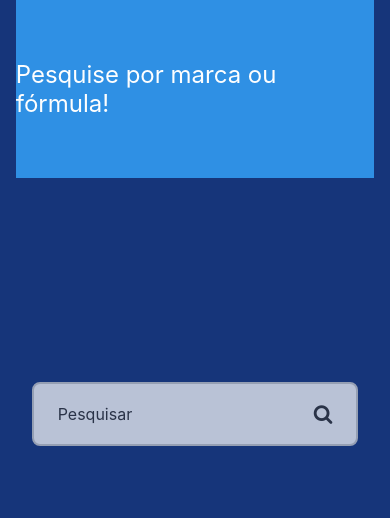
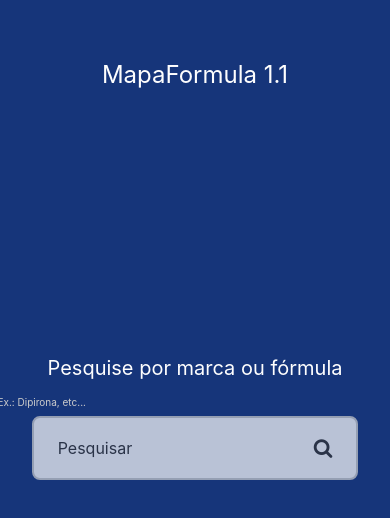
Before and after one commit to iceheadb/app-formula, a React Native app: screen / in a window 390 px wide. Shown: the top 518 px of the page. Built offline with nearby package versions, Linux system fonts and the light colour scheme.

Commit message:
interface update 1.1

```diff
--- a/App.tsx
+++ b/App.tsx
@@ -1,12 +1,12 @@
-import { StatusBar } from 'expo-status-bar';
-import { StyleSheet, Text, View } from 'react-native';
+import { StyleSheet, StatusBar, View } from 'react-native';
 import { Home } from './screens/Home';
+import { Header } from './components/Header';
 
 export default function App() {
   return (
     <View style={styles.container}>
+      <Header />
       <Home />
-      <StatusBar style="auto" />
     </View>
   );
 }
@@ -14,11 +14,6 @@ export default function App() {
 const styles = StyleSheet.create({
   container: {
     flex: 1,
-    backgroundColor: '#16357a',
-    alignItems: 'center',
-    justifyContent: 'center',
-  },
-  text: {
-    color: '#fefefe'
+    backgroundColor: '#16357a'
   }
 });
--- a/components/Header.tsx
+++ b/components/Header.tsx
@@ -3,7 +3,7 @@ import { StyleSheet, View, Text } from "react-native";
 export function Header() {
   return (
     <View style={styles.container}>
-      <Text style={styles.title}>Pesquise por marca ou fórmula!</Text>
+      <Text style={styles.title}>MapaFormula 1.1</Text>
     </View>
   );
 }
@@ -14,7 +14,6 @@ const styles = StyleSheet.create({
     top: 0,
     left: 0,
     right: 0,
-    backgroundColor: "#2f90e4",
     paddingVertical: 60,
     alignItems: "center",
     justifyContent: "center",
--- a/components/SearchBar.tsx
+++ b/components/SearchBar.tsx
@@ -1,8 +1,7 @@
 import React, { useState } from 'react';
-import { View, TextInput, StyleSheet, TouchableOpacity } from 'react-native';
+import { View, TextInput, StyleSheet, TouchableOpacity, Text } from 'react-native';
 import Icon from 'react-native-vector-icons/FontAwesome';
 import { Loading } from './Loading';
-import { Header } from './Header';
 
 const SearchButton = ({ onPress }) => {
   return (
@@ -20,7 +19,6 @@ const SearchBar = () => {
     setSearching(true);
     setLoading(true);
 
-    // Simula uma busca assíncrona por 3 segundos
     setTimeout(() => {
       setLoading(false);
       setSearching(false);
@@ -30,12 +28,20 @@ const SearchBar = () => {
   return (
     <>
       {!loading && (
+        <View style={{ alignItems: 'flex-start', position: 'relative' }}>
+          <Text style={styles.Text}>
+            Pesquise por marca ou fórmula</Text>
+          <Text style={{ fontSize: 10, color: "#ccc", padding: 8, right: 50 }}>
+            Ex.: Dipirona, etc...</Text>
+        </View>
+      )}
+      {!loading && (
         <View style={styles.container}>
-          {!searching && (
-            <>
-              <TextInput
-                placeholder="Pesquisar"
-                style={styles.input}
+         {!searching && (
+          <>
+            <TextInput
+              placeholder="Pesquisar"
+              style={styles.input}
               />
               <SearchButton onPress={handleSearch} />
             </>
@@ -82,6 +88,11 @@ const styles = StyleSheet.create({
     backgroundColor: '#f6f6f6',
     borderColor: '#ccc',
   },
+  Text: {
+    fontSize: 20,
+    color: "#fefefe",
+    padding: 8,
+  },
 });
 
 export default SearchBar;
--- a/package.json
+++ b/package.json
@@ -13,7 +13,7 @@
     "expo-status-bar": "~1.4.4",
     "nativewind": "^2.0.11",
     "react": "18.2.0",
-    "react-native": "0.71.7",
+    "react-native": "0.71.8",
     "react-native-vector-icons": "^9.2.0"
   },
   "devDependencies": {
--- a/screens/Home.tsx
+++ b/screens/Home.tsx
@@ -1,12 +1,10 @@
 import React from 'react';
-import { View, Text, StyleSheet } from 'react-native';
+import { View, StyleSheet } from 'react-native';
 import SearchBar from '../components/SearchBar';
-import { Header } from '../components/Header';
 
 export function Home(){
     return (
         <View style={styles.container}>
-            <Header />
             <SearchBar />
         </View>
     )
```
Also changed, not shown: 1 other file (tests, documents, lock files or other folders).
